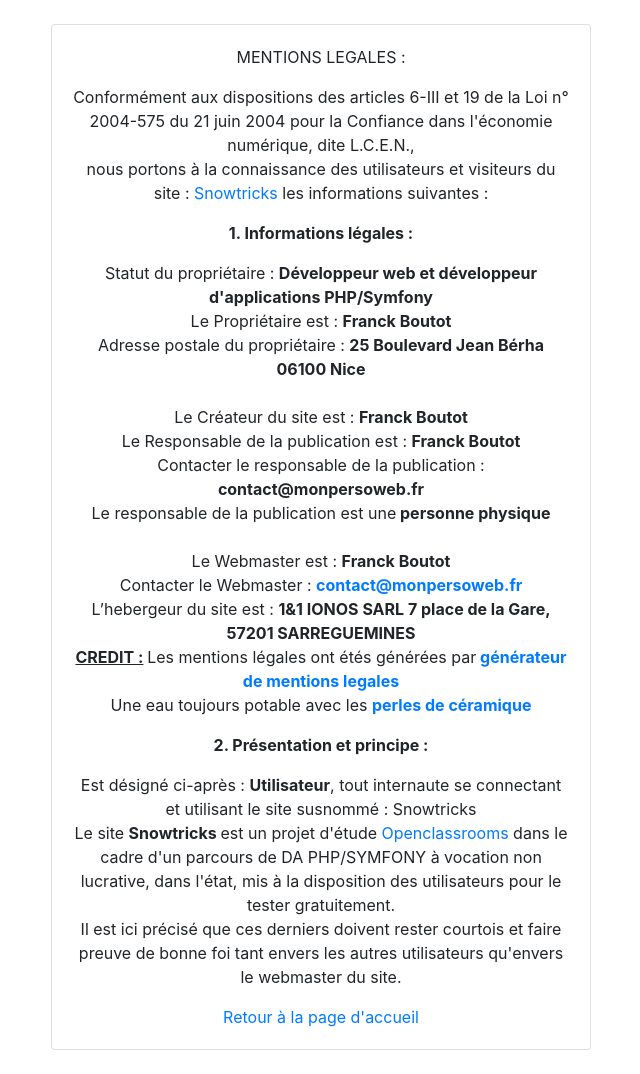
After one commit to fra9106/snowgood-symfony, a Symfony app: template templates/shared/mentions-legales.html.twig in a window 1280 px wide. The commit adds this page. Shown: the whole page, without its empty margins (319-959 px from the left). Run offline with Twig, Linux system fonts and the light colour scheme; the template is opened without the code that fills it, so the values that code supplies are empty; some libraries are stand-ins or nearby versions.

Commit message:
ajout mentions légales

```diff
--- a/templates/shared/_footer.html.twig
+++ b/templates/shared/_footer.html.twig
@@ -1,6 +1,6 @@
 <meta name="robots" content="noindex">
 <footer class="footer mt-auto border-top bg-light">
     <span class="p">&copy; {{ 'now'|date('Y')}} &middot; Built with <span class="text-danger">&hearts;&nbsp;</span>by <a
-            href="https://monpersoweb.fr">monpersoweb.fr</a></span>
+            href="https://monpersoweb.fr">monpersoweb.fr</a> - <a href="{{ path('mentions_legales') }}">Mentions légales</span>
             {% include "shared/modal.html.twig" %}
 </footer>
--- /dev/null
+++ b/templates/shared/mentions-legales.html.twig
@@ -0,0 +1,72 @@
+<!DOCTYPE html>
+<html lang="fr">
+
+<head>
+    <meta name="robots" content="noindex">
+    <meta charset="UTF-8">
+    <meta name="viewport" content="width=device-width, initial-scale=1.0">
+    <meta http-equiv="X-UA-Compatible" content="ie=edge">
+
+    <link rel="stylesheet" href="https://stackpath.bootstrapcdn.com/bootstrap/4.3.1/css/bootstrap.min.css"
+        integrity="sha384-ggOyR0iXCbMQv3Xipma34MD+dH/1fQ784/j6cY/iJTQUOhcWr7x9JvoRxT2MZw1T" crossorigin="anonymous">
+
+</head>
+
+<body>
+    <div class="container">
+        <div class="row justify-content-center text-center">
+            <div class="col-sm-12 col-md-6"><br>
+                <div class="card  mb-4">
+                    <div class="card-body">
+                        <p class="legalM">MENTIONS LEGALES :</p>
+
+                        <p class="legal">Conformément aux dispositions des articles 6-III et 19 de la Loi n° 2004-575 du
+                            21 juin 2004 pour la Confiance dans l'économie numérique, dite L.C.E.N., <br>nous portons à
+                            la connaissance des utilisateurs et visiteurs du site : <a
+                                href="https://snowgood.monpersoweb.fr" target="_blank">Snowtricks</a> les informations
+                            suivantes :</p>
+
+                        <p class="legal"><strong>1. Informations légales :</strong></p>
+
+                        <p class="legal">Statut du propriétaire : <strong>Développeur web et développeur d'applications
+                                PHP/Symfony</strong><br />
+                            Le Propriétaire est : <strong>Franck Boutot</strong><br />
+                            Adresse postale du propriétaire : <strong>25 Boulevard Jean Bérha 06100 Nice</strong><br />
+                            <br />
+                            Le Créateur du site est : <strong>Franck Boutot</strong><br />
+                            Le Responsable de la publication est : <strong>Franck Boutot</strong><br />
+                            Contacter le responsable de la publication : <strong>contact@monpersoweb.fr</strong><br />
+                            Le responsable de la publication est une<strong> personne physique</strong><br />
+                            <br />
+                            Le Webmaster est : <strong>Franck Boutot</strong><br />
+                            Contacter le Webmaster : <strong><a
+                                    href="mailto:contact@monpersoweb.fr?subject=Contact a partir des mentions lÃ©gales via le site monpersoweb.fr">contact@monpersoweb.fr</a></strong><br />
+                            L’hebergeur du site est : <strong>1&1 IONOS SARL 7 place de la Gare, 57201
+                                SARREGUEMINES</strong><br />
+                            <strong><u>CREDIT :</u> </strong> Les mentions légales ont étés générées par<strong> <a
+                                    href="https://www.generer-mentions-legales.com/generateur-mentions-legales.html"
+                                    target="_blank">générateur de mentions legales</a></strong><br />
+                            Une eau toujours potable avec les <strong><a
+                                    href="https://www.chamarrel.com/perles-de-ceramique-em-pxl-29_37.html">perles de
+                                    céramique</a></strong></p>
+
+                        <p class="legal"><strong>2. Présentation et principe :</strong></p>
+
+                        <p class="legal">Est désigné ci-après : <strong>Utilisateur</strong>, tout internaute se
+                            connectant et utilisant le site susnommé : Snowtricks<br />
+                            Le site <strong>Snowtricks</strong><strong> </strong>est un projet d'étude <a
+                                href="https://openclassrooms.com/fr/" target="_blank">Openclassrooms</a> dans le cadre
+                            d'un parcours de DA PHP/SYMFONY à vocation non lucrative, dans l'état, mis à la disposition
+                            des utilisateurs pour le tester gratuitement.<br> Il est ici précisé que ces derniers
+                            doivent rester courtois et faire preuve de bonne foi tant envers les autres utilisateurs
+                            qu'envers le webmaster du site.<br />
+                        </p>
+                        <a class="legalM " href="https://snowgood.monpersoweb.fr">Retour à la page d'accueil</a><br>
+                    </div>
+                </div>
+            </div>
+        </div>
+    </div>
+</body>
+
+</html>
--- a/templates/trick/tricksListTricks.html.twig
+++ b/templates/trick/tricksListTricks.html.twig
@@ -9,7 +9,7 @@
     </div>
     {% endfor %}
     {% for trick in tricks %}
-    <div class="col-xl-2 col-lg-4 col-sm-12 col-md-12 my-3 m-4 tricks-more ">
+    <div class="col-xl-2 col-lg-4 col-sm-12 col-md-12 my-3 m-4 tricks-more">
         <div class="w-100 mx-auto p-2 row rounded bg-white shadow mw-100 overflow-hidden ">
             {% if app.user %}
             <a href="{{ path('comment_new', {'slug': trick.slug}) }}">
@@ -55,7 +55,7 @@
     </div>
     {% endfor %}
     <div class="col-12 d-flex">
-        <button class="btn-roun-shadow btn-rounded btn btn-secondary mx-auto" id="loadMore">Load More</button>
+        <button class="btn-roun-shadow btn-rounded btn btn-secondary mx-auto mb-4" id="loadMore">Load More</button>
     </div>
     {% block javascripts %}
     <script src="{{ asset('assets/js/pics.js') }}"></script>
```
Also changed, not shown: src/Controller/HomeController.php (+9 -0 lines), README.md.
